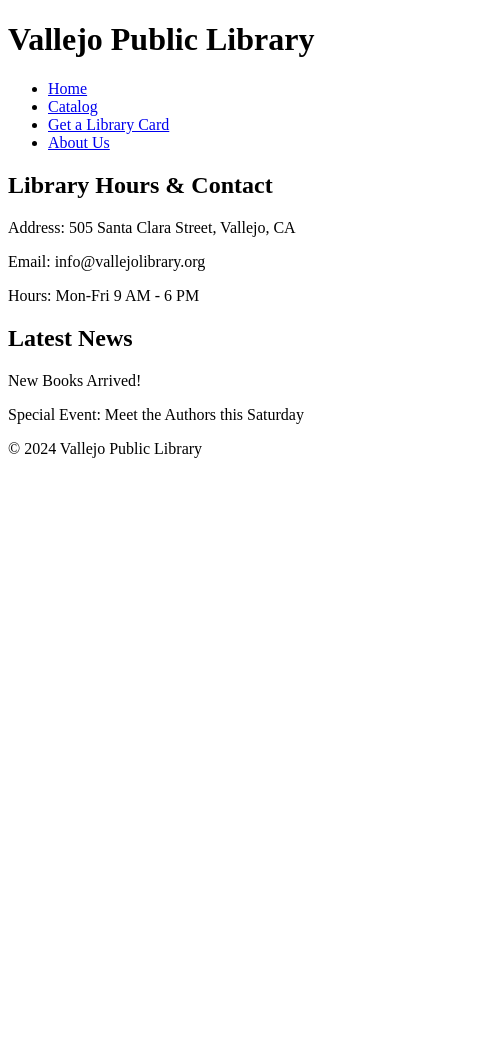
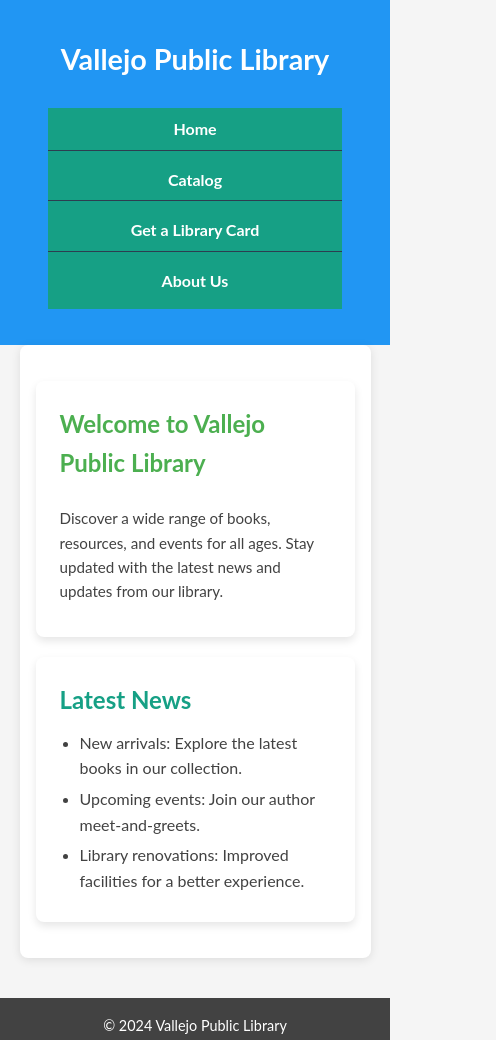
Before and after one commit to Amankhan2370/Vallejo-Public-Library-Cali, a plain HTML site: page index.html in a window 390 px wide. Shown: the top 1040 px of the page, 496 px wide, since content can reach past the window. Before the commit the page ends 844 px from the top, so only its background shows below. Drawn offline with Linux system fonts and the light colour scheme.

Commit message:
Add files via upload

```diff
--- a/index.html
+++ b/index.html
@@ -1,10 +1,159 @@
+<!DOCTYPE html>
+<html lang="en">
+<head>
+  <meta charset="UTF-8">
+  <meta name="viewport" content="width=device-width, initial-scale=1">
+  <title>Home - Vallejo Public Library</title>
+  <link rel="stylesheet" href="style1.css">
+</head>
+<body>
+  <header>
+    <div class="container">
+      <h1>Vallejo Public Library</h1>
+      <nav>
+        <ul>
+          <li><a href="index.html">Home</a></li>
+          <li><a href="catalog.html">Catalog</a></li>
+          <li><a href="library-card.html">Get a Library Card</a></li>
+          <li><a href="about.html">About Us</a></li>
+        </ul>
+      </nav>
+    </div>
+  </header>
+
+  <main class="container">
+    <section class="mb-20">
+      <h2>Welcome to Vallejo Public Library</h2>
+      <p>Discover a wide range of books, resources, and events for all ages. Stay updated with the latest news and updates from our library.</p>
+    </section>
+
+    <section>
+      <h3>Latest News</h3>
+      <ul>
+        <li>New arrivals: Explore the latest books in our collection.</li>
+        <li>Upcoming events: Join our author meet-and-greets.</li>
+        <li>Library renovations: Improved facilities for a better experience.</li>
+      </ul>
+    </section>
+  </main>
+
+  <footer>
+    <p>&copy; 2024 Vallejo Public Library</p>
+  </footer>
+</body>
+</html>
+<!DOCTYPE html>
+<html lang="en">
+<head>
+  <meta charset="UTF-8">
+  <meta name="viewport" content="width=device-width, initial-scale=1">
+  <title>Catalog - Vallejo Public Library</title>
+  <link rel="stylesheet" href="style1.css">
+</head>
+<body>
+  <header>
+    <div class="container">
+      <h1>Vallejo Public Library</h1>
+      <nav>
+        <ul>
+          <li><a href="index.html">Home</a></li>
+          <li><a href="catalog.html">Catalog</a></li>
+          <li><a href="library-card.html">Get a Library Card</a></li>
+          <li><a href="about.html">About Us</a></li>
+        </ul>
+      </nav>
+    </div>
+  </header>
+
+  <main class="container">
+    <section>
+      <h2>Book Catalog</h2>
+      <form action="search.html" method="get">
+        <input type="text" name="search" placeholder="Search for books...">
+        <button type="submit">Search</button>
+      </form>
+      <table>
+        <thead>
+          <tr>
+            <th>Title</th>
+            <th>Author</th>
+            <th>Genre</th>
+            <th>Available</th>
+            <th>Reserve</th>
+          </tr>
+        </thead>
+        <tbody>
+          <tr>
+            <td><a href="book-details.html">The Great Gatsby</a></td>
+            <td>F. Scott Fitzgerald</td>
+            <td>Fiction</td>
+            <td>3/5</td>
+            <td><button>Reserve</button></td>
+          </tr>
+          <!-- More book entries -->
+        </tbody>
+      </table>
+    </section>
+  </main>
+
+  <footer>
+    <p>&copy; 2024 Vallejo Public Library</p>
+  </footer>
+</body>
+</html>
+<!DOCTYPE html>
+<html lang="en">
+<head>
+  <meta charset="UTF-8">
+  <meta name="viewport" content="width=device-width, initial-scale=1">
+  <title>About Us - Vallejo Public Library</title>
+  <link rel="stylesheet" href="style1.css">
+</head>
+<body>
+  <header>
+    <div class="container">
+      <h1>Vallejo Public Library</h1>
+      <nav>
+        <ul>
+          <li><a href="index.html">Home</a></li>
+          <li><a href="catalog.html">Catalog</a></li>
+          <li><a href="library-card.html">Get a Library Card</a></li>
+          <li><a href="about.html">About Us</a></li>
+        </ul>
+      </nav>
+    </div>
+  </header>
+
+  <main class="container">
+    <section>
+      <h2>About Vallejo Public Library</h2>
+      <p>Established in 1920, Vallejo Public Library has been a cornerstone of the community, offering a vast collection of books, digital resources, and a variety of programs for all ages.</p>
+    </section>
+
+    <section>
+      <h3>Our Mission</h3>
+      <p>To provide access to information, foster a love of reading, and support lifelong learning for the residents of Vallejo.</p>
+    </section>
+
+    <section class="gallery">
+      <img src="images/library-interior.jpg" alt="Library Interior">
+      <img src="images/events.jpg" alt="Library Events">
+      <img src="images/children-section.jpg" alt="Children's Section">
+    </section>
+  </main>
+
+  <footer>
+    <p>&copy; 2024 Vallejo Public Library</p>
+  </footer>
+</body>
+</html>
 <!DOCTYPE html>
 <html lang="en">
 <head>
   <meta charset="UTF-8">
   <meta name="viewport" content="width=device-width, initial-scale=1.0">
-  <title>Vallejo Public Library</title>
-  <link rel="stylesheet" href="styles.css">
+  <title>Get a Library Card - Vallejo Public Library</title>
+  <link rel="stylesheet" href="style1.css">
 </head>
 <body>
   <header>
@@ -13,23 +162,22 @@
       <ul>
         <li><a href="index.html">Home</a></li>
         <li><a href="catalog.html">Catalog</a></li>
-        <li><a href="library-card.html">Get a Library Card</a></li>
         <li><a href="about.html">About Us</a></li>
       </ul>
     </nav>
   </header>
 
   <section>
-    <h2>Library Hours & Contact</h2>
-    <p>Address: 505 Santa Clara Street, Vallejo, CA</p>
-    <p>Email: info@vallejolibrary.org</p>
-    <p>Hours: Mon-Fri 9 AM - 6 PM</p>
-  </section>
-
-  <section>
-    <h2>Latest News</h2>
-    <p>New Books Arrived!</p>
-    <p>Special Event: Meet the Authors this Saturday</p>
+    <h2>Library Card Application</h2>
+    <form action="/submit-library-card" method="post">
+      <label for="fullName">Full Name:</label>
+      <input type="text" id="fullName" name="fullName" required>
+      <label for="email">Email:</label>
+      <input type="email" id="email" name="email" required>
+      <label for="address">Address:</label>
+      <input type="text" id="address" name="address" required>
+      <button type="submit">Apply for Library Card</button>
+    </form>
   </section>
 
   <footer>
--- /dev/null
+++ b/style1.css
@@ -0,0 +1,544 @@
+/* Default desktop styles */
+body {
+    font-family: 'Noto Sans', sans-serif;
+    margin: 0;
+    padding: 0;
+  }
+
+  /* Tablet layout */
+  @media only screen and (max-width: 768px) {
+    /* Adjustments for tablet here */
+  }
+
+  /* Mobile layout */
+  @media only screen and (max-width: 480px) {
+    /* Adjustments for mobile here */
+  }
+  /* Import Google Fonts */
+@import url('https://fonts.googleapis.com/css2?family=Lato:wght@700&family=Noto+Sans&display=swap');
+
+/* CSS Variables for Color Palette */
+:root {
+  /* Primary Colors */
+  --color-primary: #2C3E50; /* Navy Blue */
+  --color-secondary: #16A085; /* Teal */
+  --color-accent: #FFC107; /* Amber */
+  --color-error: #E74C3C; /* Coral */
+
+  /* Neutral Colors */
+  --color-background: #FAFAFA; /* Soft White */
+  --color-light-gray: #BDC3C7; /* Light Gray */
+  --color-dark-charcoal: #34495E; /* Dark Charcoal */
+  --color-medium-gray: #7F8C8D; /* Medium Gray */
+
+  /* Text Colors */
+  --text-primary: #34495E; /* Dark Charcoal */
+  --text-secondary: #7F8C8D; /* Medium Gray */
+
+  /* Miscellaneous */
+  --font-family-heading: 'Lato', sans-serif;
+  --font-family-body: 'Noto Sans', sans-serif;
+}
+/* Import Google Fonts */
+@import url('https://fonts.googleapis.com/css2?family=Lato:wght@700&family=Noto+Sans&display=swap');
+
+/* CSS Variables for Color Palette */
+:root {
+  /* Primary Colors */
+  --color-primary: #2C3E50; /* Navy Blue */
+  --color-secondary: #16A085; /* Teal */
+  --color-accent: #5cb8f5; /* Amber */
+  --color-error: #E74C3C; /* Coral */
+
+  /* Neutral Colors */
+  --color-background: #FAFAFA; /* Soft White */
+  --color-light-gray: #BDC3C7; /* Light Gray */
+  --color-dark-charcoal: #34495E; /* Dark Charcoal */
+  --color-medium-gray: #7F8C8D; /* Medium Gray */
+
+  /* Text Colors */
+  --text-primary: #34495E; /* Dark Charcoal */
+  --text-secondary: #7F8C8D; /* Medium Gray */
+
+  /* Miscellaneous */
+  --font-family-heading: 'Lato', sans-serif;
+  --font-family-body: 'Noto Sans', sans-serif;
+}
+
+/* General Reset */
+* {
+  margin: 0;
+  padding: 0;
+  box-sizing: border-box;
+}
+
+/* Body Styling */
+body {
+  font-family: var(--font-family-body);
+  line-height: 1.6;
+  background-color: var(--color-background);
+  color: var(--text-primary);
+  padding: 0;
+  margin: 0;
+}
+
+/* Container */
+.container {
+  width: 90%;
+  max-width: 1200px;
+  margin: 0 auto;
+  padding: 20px 0;
+}
+
+/* Header Styling */
+header {
+  background-color: var(--color-primary);
+  color: white;
+  padding: 20px 0;
+}
+
+header .container {
+  display: flex;
+  flex-direction: column;
+  align-items: center;
+}
+
+header h1 {
+  font-family: var(--font-family-heading);
+  font-size: 2.5em;
+  margin-bottom: 10px;
+}
+
+/* Navigation Styling */
+nav {
+  width: 100%;
+}
+
+nav ul {
+  display: flex;
+  justify-content: center;
+  list-style: none;
+  background-color: var(--color-secondary);
+}
+
+nav ul li {
+  margin: 0 20px;
+}
+
+nav ul li a {
+  color: white;
+  text-decoration: none;
+  font-weight: bold;
+  padding: 15px 0;
+  display: block;
+  transition: background-color 0.3s ease;
+}
+
+nav ul li a:hover,
+nav ul li a:focus {
+  background-color: var(--color-primary);
+  outline: none;
+}
+
+/* Main Content Styling */
+main {
+  background-color: white;
+  padding: 20px;
+  margin: 20px auto;
+  border-radius: 8px;
+  box-shadow: 0 2px 10px rgba(0, 0, 0, 0.1);
+}
+
+main h2 {
+  font-family: var(--font-family-heading);
+  color: var(--color-primary);
+  margin-bottom: 15px;
+  font-size: 2em;
+}
+
+main p {
+  font-size: 1.1em;
+  margin: 10px 0;
+}
+
+main img {
+  max-width: 100%;
+  height: auto;
+  border-radius: 5px;
+}
+
+/* Form Styling */
+form {
+  margin-top: 20px;
+}
+
+form button {
+  background-color: var(--color-accent);
+  color: white;
+  padding: 10px 20px;
+  border: none;
+  border-radius: 5px;
+  cursor: pointer;
+  font-size: 1em;
+  transition: background-color 0.3s ease;
+}
+
+form button:hover,
+form button:focus {
+  background-color: darken(var(--color-accent), 10%);
+  outline: none;
+}
+
+/* Footer Styling */
+footer {
+  background-color: var(--color-light-gray);
+  color: var(--text-secondary);
+  text-align: center;
+  padding: 15px 0;
+  margin-top: 40px;
+}
+
+footer p {
+  font-size: 1em;
+}
+
+/* Responsive Design */
+
+/* Tablet Styles */
+@media only screen and (max-width: 768px) {
+  header h1 {
+    font-size: 2em;
+  }
+
+  nav ul {
+    flex-direction: column;
+  }
+
+  nav ul li {
+    margin: 0;
+    border-bottom: 1px solid var(--color-primary);
+  }
+
+  nav ul li:last-child {
+    border-bottom: none;
+  }
+
+  nav ul li a {
+    padding: 10px 0;
+  }
+
+  main {
+    padding: 15px;
+    margin: 15px auto;
+  }
+
+  main h2 {
+    font-size: 1.8em;
+  }
+
+  main p {
+    font-size: 1em;
+  }
+
+  form button {
+    width: 100%;
+    padding: 10px;
+  }
+}
+
+/* Mobile Styles */
+@media only screen and (max-width: 480px) {
+  header h1 {
+    font-size: 1.8em;
+  }
+
+  nav ul {
+    flex-direction: column;
+  }
+
+  nav ul li {
+    margin: 0;
+  }
+
+  nav ul li a {
+    padding: 8px 0;
+    text-align: center;
+  }
+
+  main {
+    padding: 10px;
+    margin: 10px auto;
+  }
+
+  main h2 {
+    font-size: 1.5em;
+  }
+
+  main p {
+    font-size: 0.95em;
+  }
+
+  form button {
+    padding: 8px 15px;
+    font-size: 0.9em;
+  }
+
+  footer p {
+    font-size: 0.9em;
+  }
+}
+
+/* Additional Elements Styling */
+
+/* Sections */
+section {
+  margin-bottom: 20px;
+}
+
+section h3 {
+  font-family: var(--font-family-heading);
+  font-size: 1.5em;
+  color: var(--color-secondary);
+  margin-bottom: 10px;
+}
+
+section ul {
+  list-style-type: disc;
+  margin-left: 20px;
+}
+
+section ul li {
+  margin-bottom: 5px;
+}
+
+/* Tables (if any) */
+table {
+  width: 100%;
+  border-collapse: collapse;
+  margin-top: 20px;
+}
+
+table, th, td {
+  border: 1px solid var(--color-light-gray);
+}
+
+th, td {
+  padding: 12px;
+  text-align: left;
+}
+
+th {
+  background-color: var(--color-secondary);
+  color: white;
+}
+
+tr:nth-child(even) {
+  background-color: #f9f9f9;
+}
+
+/* Links */
+a {
+  color: var(--color-secondary);
+  text-decoration: none;
+}
+
+a:hover,
+a:focus {
+  text-decoration: underline;
+  color: var(--color-primary);
+}
+
+/* Image Gallery (if needed) */
+.gallery {
+  display: flex;
+  flex-wrap: wrap;
+  gap: 10px;
+}
+
+.gallery img {
+  width: calc(33.333% - 10px);
+  border-radius: 5px;
+}
+
+@media only screen and (max-width: 768px) {
+  .gallery img {
+    width: calc(50% - 10px);
+  }
+}
+
+@media only screen and (max-width: 480px) {
+  .gallery img {
+    width: 100%;
+  }
+}
+
+/* Responsive Utilities */
+.text-center {
+  text-align: center;
+}
+
+.mb-20 {
+  margin-bottom: 20px;
+}
+
+.mt-20 {
+  margin-top: 20px;
+}
+
+/* Accessibility Enhancements */
+a:focus, button:focus {
+  outline: 2px dashed var(--color-accent);
+  outline-offset: 4px;
+}
+
+/* Media Query for High-Resolution Screens */
+@media only screen and (min-resolution: 2dppx) {
+  /* High-res specific styles */
+  img {
+    image-rendering: -webkit-optimize-contrast;
+    image-rendering: crisp-edges;
+  }
+}
+/* General reset */
+* {
+    margin: 0;
+    padding: 0;
+    box-sizing: border-box;
+    font-family: 'Lato', sans-serif;
+  }
+
+  /* Body */
+  body {
+    background-color: #f5f5f5;
+    color: #424242;
+    font-size: 16px;
+    line-height: 1.6;
+    margin: 0;
+    padding: 0;
+  }
+
+  /* Header */
+  header {
+    background-color: #2196f3; /* Blue for trust */
+    color: white;
+    padding: 1rem 2rem;
+    display: flex;
+    justify-content: space-between;
+    align-items: center;
+  }
+
+  header h1 {
+    font-size: 1.8rem;
+  }
+
+  nav ul {
+    list-style: none;
+    display: flex;
+  }
+
+  nav ul li {
+    margin-left: 1.5rem;
+  }
+
+  nav ul li a {
+    color: white;
+    text-decoration: none;
+    font-weight: bold;
+  }
+
+  nav ul li a:hover {
+    text-decoration: underline;
+  }
+
+  /* Main section */
+  section {
+    max-width: 800px;
+    margin: 2rem auto;
+    background-color: white;
+    padding: 2rem;
+    border-radius: 8px;
+    box-shadow: 0 4px 8px rgba(0, 0, 0, 0.1);
+  }
+
+  section h2 {
+    color: #4caf50; /* Green for growth */
+    margin-bottom: 1.5rem;
+    font-size: 1.5rem;
+  }
+
+  /* Form */
+  form {
+    display: grid;
+    gap: 1rem;
+  }
+
+  label {
+    font-weight: bold;
+    color: #424242;
+  }
+
+  input[type="text"],
+  input[type="email"] {
+    padding: 0.5rem;
+    border: 1px solid #ccc;
+    border-radius: 4px;
+    font-size: 1rem;
+  }
+
+  input[type="text"]:focus,
+  input[type="email"]:focus {
+    border-color: #2196f3;
+    outline: none;
+  }
+
+  button {
+    background-color: #ff9800; /* Orange for action */
+    color: white;
+    border: none;
+    padding: 0.75rem;
+    border-radius: 4px;
+    font-size: 1rem;
+    cursor: pointer;
+  }
+
+  button:hover {
+    background-color: #e68900;
+  }
+
+  /* Footer */
+  footer {
+    text-align: center;
+    background-color: #424242; /* Dark gray for contrast */
+    color: white;
+    padding: 1rem 0;
+    position: relative;
+    bottom: 0;
+    width: 100%;
+  }
+
+  /* Responsive Design */
+  @media (max-width: 768px) {
+    header {
+      flex-direction: column;
+      align-items: flex-start;
+    }
+
+    nav ul {
+      flex-direction: column;
+      margin-top: 1rem;
+    }
+
+    nav ul li {
+      margin-left: 0;
+      margin-bottom: 0.5rem;
+    }
+
+    section {
+      margin: 1rem;
+      padding: 1.5rem;
+    }
+
+    button {
+      width: 100%;
+    }
+  }
```
